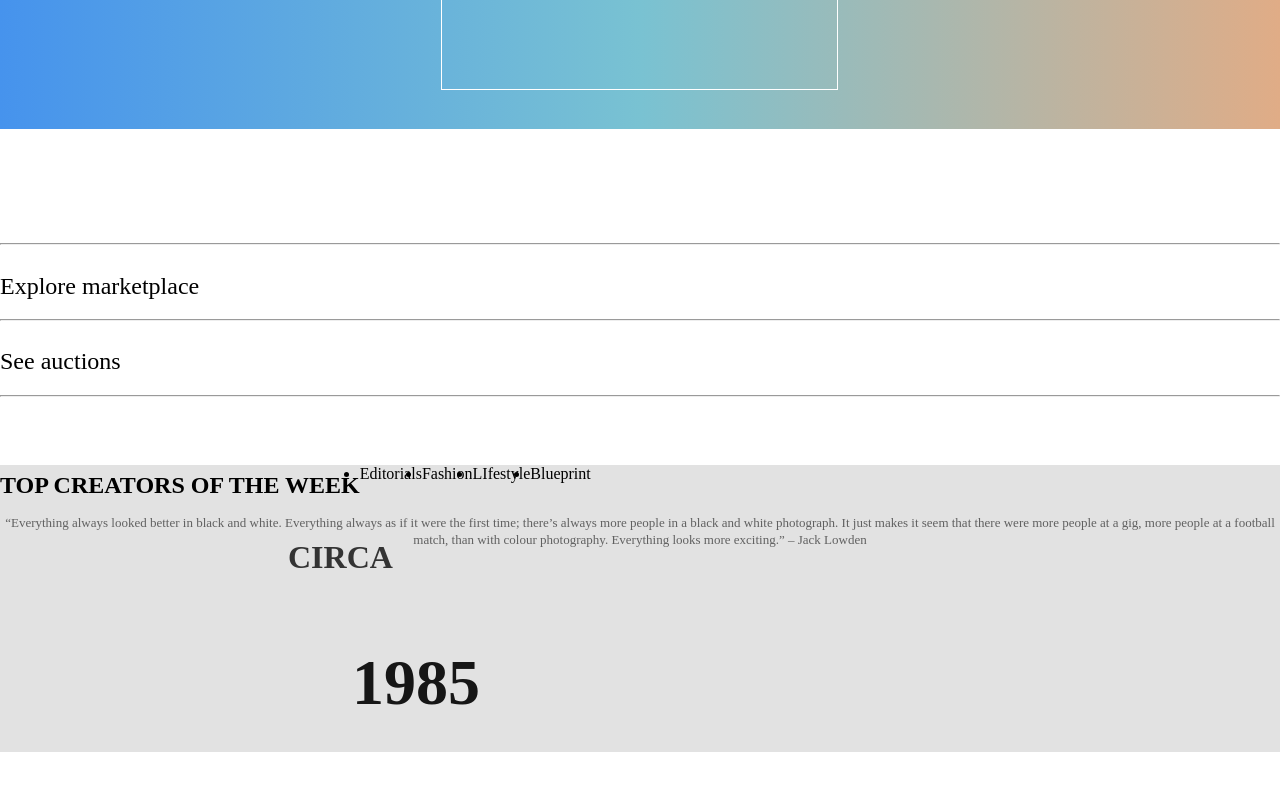
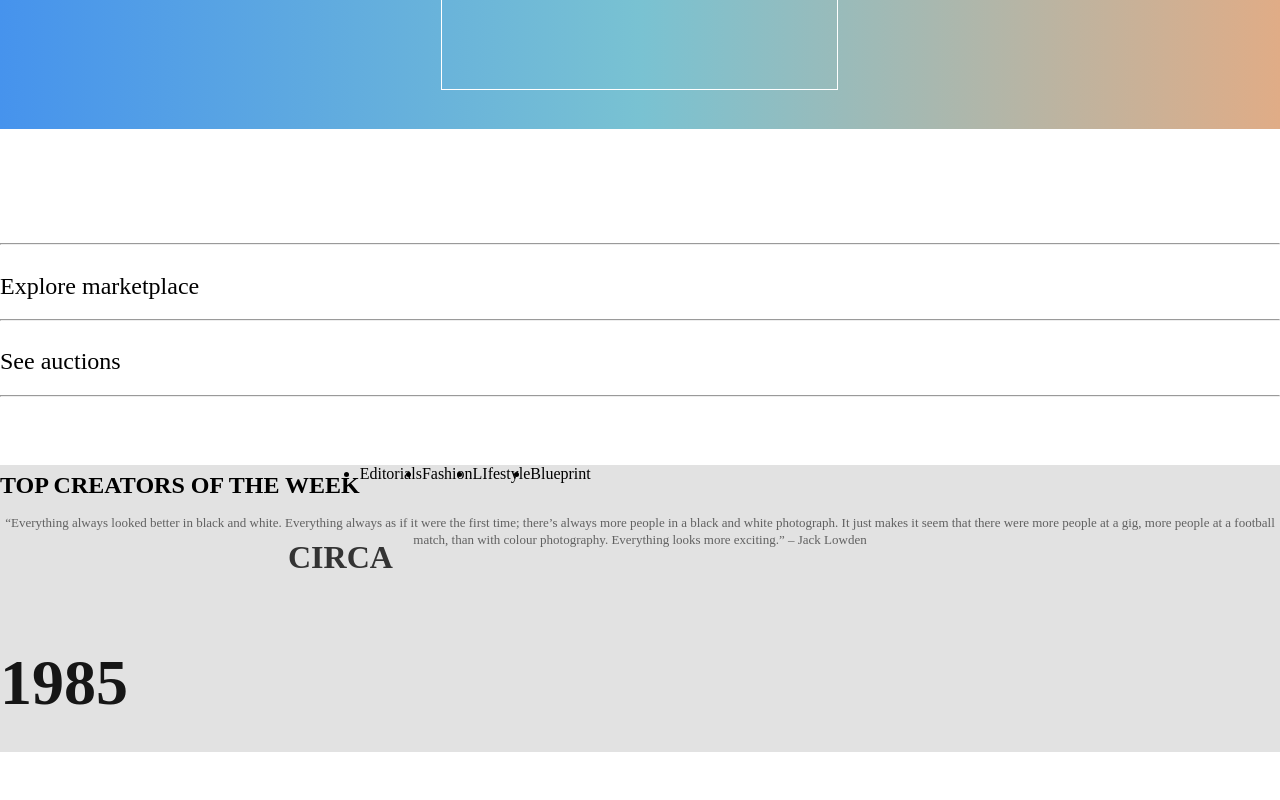
Before and after one commit to Officialbube/ARTSY, a plain HTML site: page index.html in a window 1280 px wide. Shown: the part 2399-3199 px from the top of the page. Drawn offline with nearby package versions, Linux system fonts and the light colour scheme.

Commit message:
top creator

```diff
--- a/style.css
+++ b/style.css
@@ -358,7 +358,7 @@
         font-weight: 700;
         color: #161616;
         position: absolute;
-        left: 22rem;
+
         top: 210px;
     }
     .footer{
```
